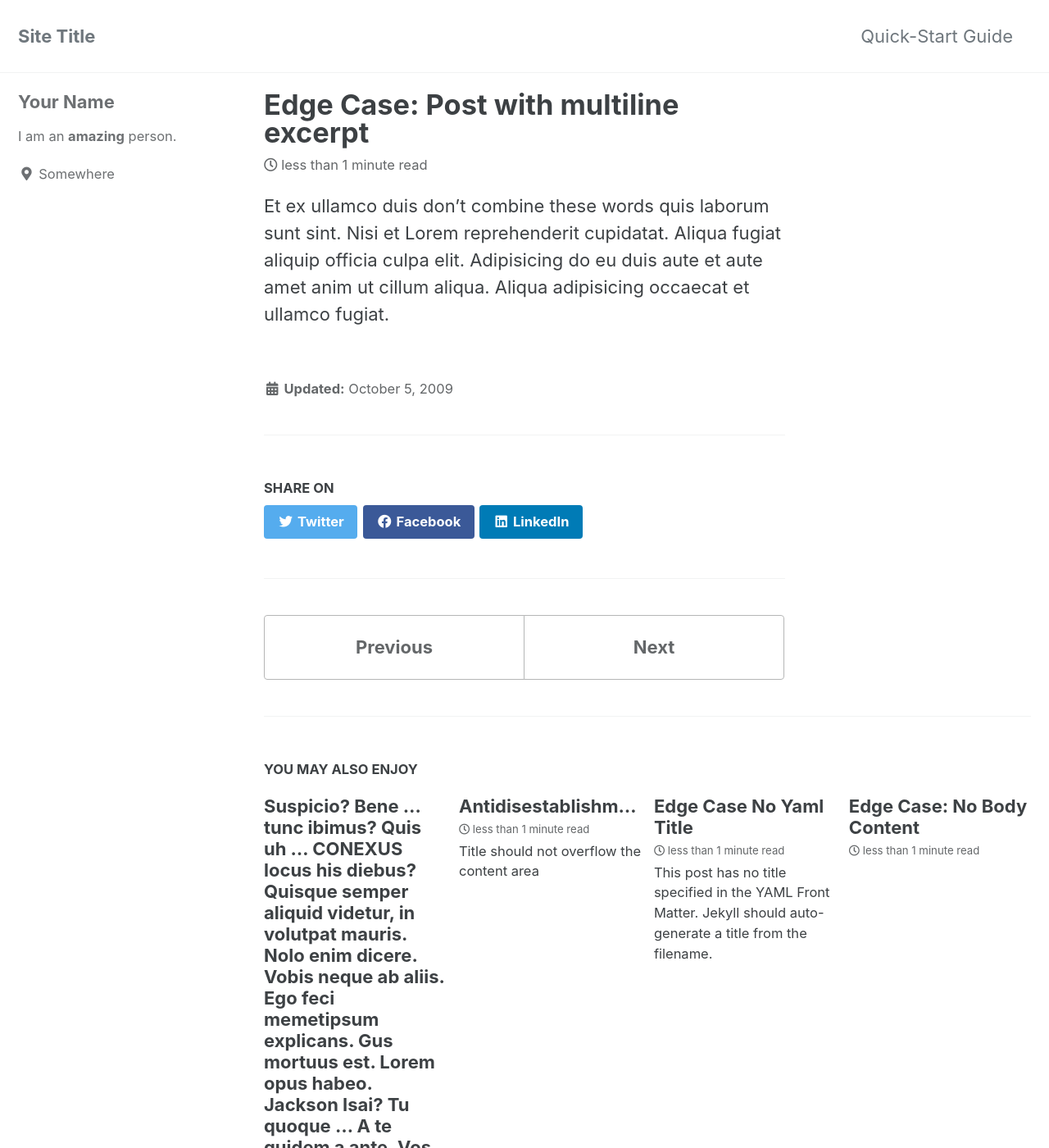
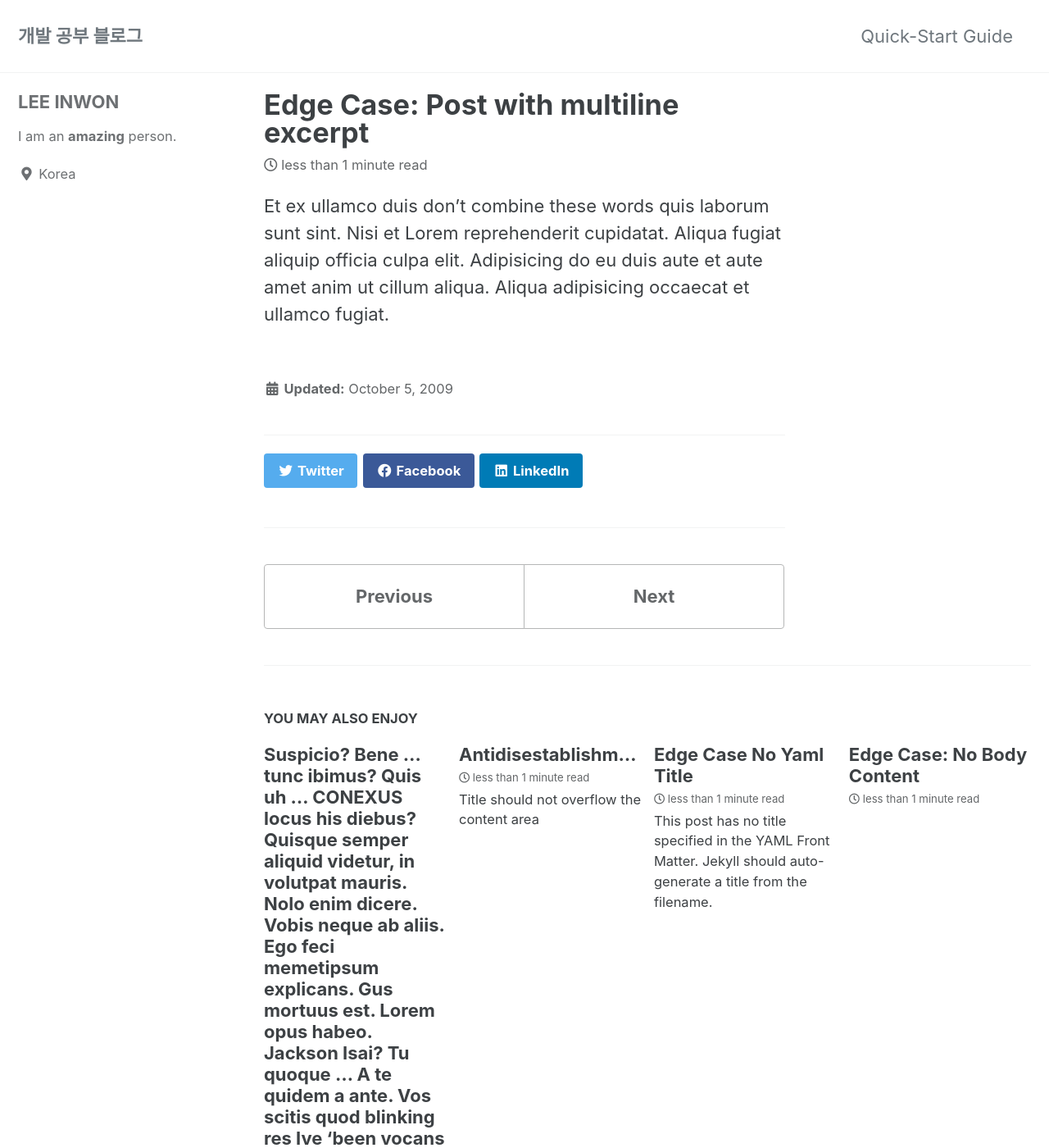
Before and after one commit to leein1/leein1.github.io, a Jekyll site: the page built from _posts/2009-10-05-edge-case-multiline-excerpt.md, in a window 1280 px wide and 1400 px high. Shown: the whole window at 82% size. Built offline with Jekyll 4.4.1, drawn with Linux system fonts in a browser that asks for light colours; cached includes are drawn as plain includes; some of the changed text lies outside the part shown.

Commit message:
push config

```diff
--- a/_config.yml
+++ b/_config.yml
@@ -15,18 +15,18 @@
 minimal_mistakes_skin    : "default" # "air", "aqua", "contrast", "dark", "dirt", "neon", "mint", "plum", "sunrise"
 
 # Site Settings
-locale                   : "en-US"
-title                    : "Site Title"
+locale                   : "ko_KR" #블로그 주요 언어. 한국어 ko-KR , 영어 en_US
+title                    : "개발 공부 블로그" #사이트 좌상단 탭에서 보이는 이름
 title_separator          : "-"
-subtitle                 : # site tagline that appears below site title in masthead
-name                     : "Your Name"
-description              : "An amazing website."
-url                      : # the base hostname & protocol for your site e.g. "https://mmistakes.github.io"
+subtitle                 : # 타이틀 하단소제목
+name                     : "LEE INWON" #화면 하단 영역의 이름
+description              : "An amazing website." # 설명란.
+url                      : "https://leein1.github.io"
 baseurl                  : # the subpath of your site, e.g. "/blog"
-repository               : # GitHub username/repo-name e.g. "mmistakes/minimal-mistakes"
-teaser                   : # path of fallback teaser image, e.g. "/assets/images/500x300.png"
-logo                     : # path of logo image to display in the masthead, e.g. "/assets/images/88x88.png"
-masthead_title           : # overrides the website title displayed in the masthead, use " " for no title
+repository               : "https://github.com/leein1/leein1.github.io.git"
+teaser                   : # 폴백일 때 보일 이미지 "/assets/images/500x300.png"
+logo                     : # 화면에 보여지는 logo 이미지 e.g. "/assets/images/88x88.png"
+masthead_title           : # 화면 타이틀" " for no title
 # breadcrumbs            : false # true, false (default)
 words_per_minute         : 200
 comments:
@@ -104,15 +104,16 @@ analytics:
 
 # Site Author
 author:
-  name             : "Your Name"
-  avatar           : # path of avatar image, e.g. "/assets/images/bio-photo.jpg"
-  bio              : "I am an **amazing** person."
-  location         : "Somewhere"
+  name             : "LEE INWON" #이름 영역
+  avatar           : # 프로필 사진 경로 e.g. "/assets/images/bio-photo.jpg"
+  bio              : "I am an **amazing** person." #자기소개 적으면 됨
+                                    #줄바꿈은 <br>로 굵은 글씨는 **글씨** 로 표기해주세요.
+  location         : "Korea" #지역
   email            :
   links:
     - label: "Email"
       icon: "fas fa-fw fa-envelope-square"
-      # url: "mailto:your.name@email.com"
+      # url: "mailto:inwon.private@icloud.com"
     - label: "Website"
       icon: "fas fa-fw fa-link"
       # url: "https://your-website.com"
@@ -132,6 +133,9 @@ author:
 # Site Footer
 footer:
   links:
+    - label: "Email"
+      icon: "fas fa-fw fa-envelope-square"
+      url: mailto:inwon.private@icloud.com
     - label: "Twitter"
       icon: "fab fa-fw fa-twitter-square"
       # url:
@@ -218,7 +222,7 @@ sass:
 
 # Outputting
 permalink: /:categories/:title/
-paginate: 5 # amount of posts to show
+paginate: 15 # amount of posts to show
 paginate_path: /page:num/
 timezone: # https://en.wikipedia.org/wiki/List_of_tz_database_time_zones
 
@@ -279,6 +283,7 @@ compress_html:
 
 # Defaults
 defaults:
+
   # _posts
   - scope:
       path: ""
@@ -290,3 +295,11 @@ defaults:
       comments: # true
       share: true
       related: true
+
+  # _pages                      : 해당 하단 영역이 새로 추가되었습니다.
+  - scope:
+      path: "_pages"
+      type: pages
+    values:
+      layout: single
+      author_profile: true
```
Also changed, not shown: Gemfile.lock (added).
